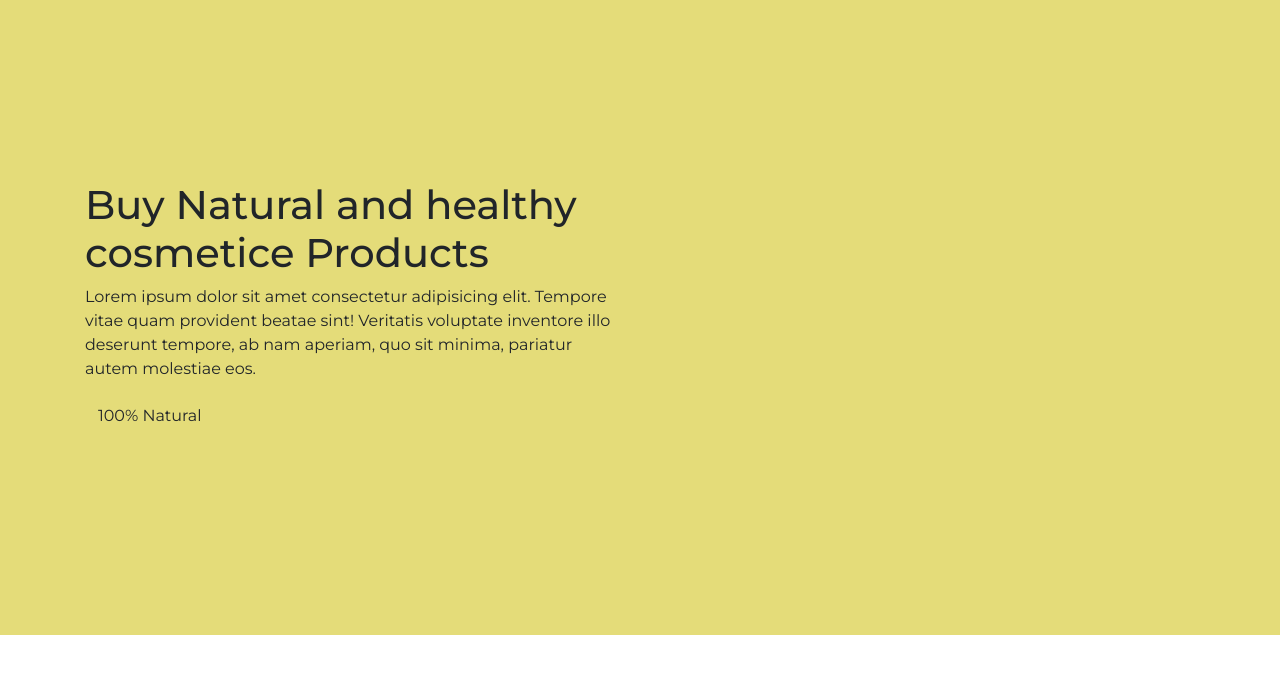
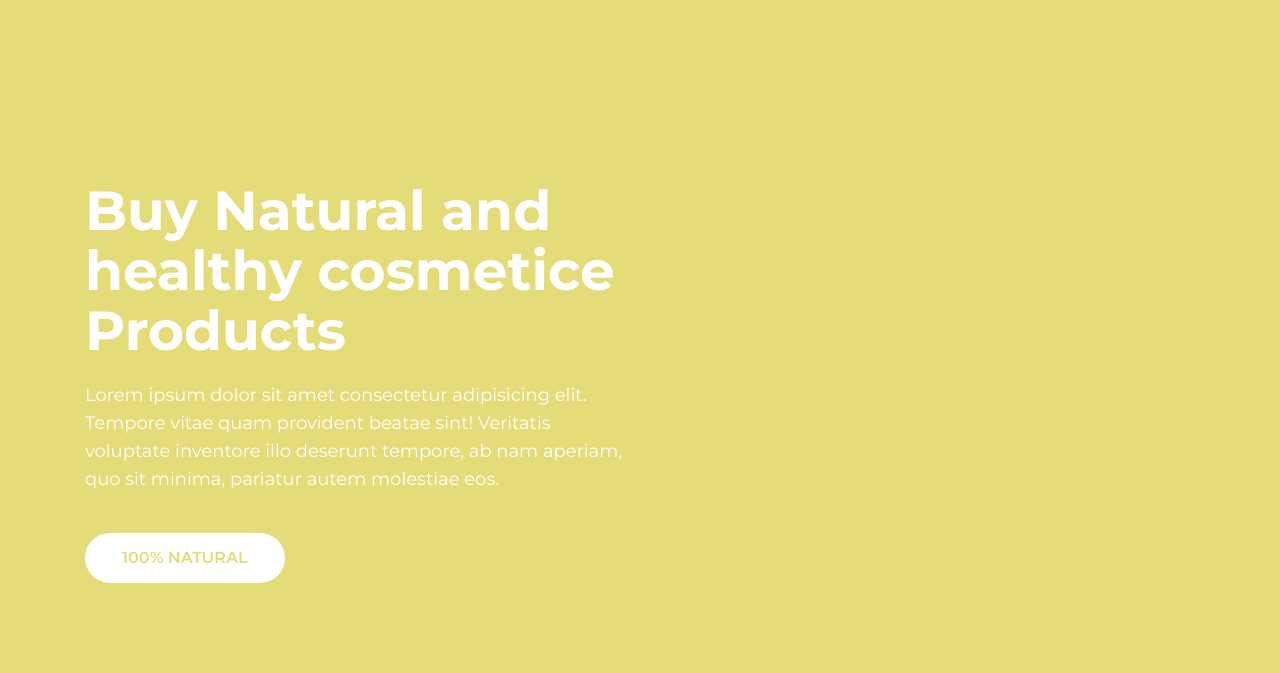
Before and after one commit to RedaMeziouni/Zinargana-landingpage, a plain HTML site: page index.html in a window 1280 px wide. Shown: the part 69-742 px from the top of the page. Drawn offline with Linux system fonts and the light colour scheme.

Commit message:
Button loading styling

```diff
--- a/css/skins/crimson.css
+++ b/css/skins/crimson.css
@@ -2,3 +2,8 @@
 .header {
     background-color: #E4DC79;
 }
+
+.mybtn1:hover,
+.mybtn1 {
+    color: #E4DC79;
+}
--- a/css/style.css
+++ b/css/style.css
@@ -42,6 +42,35 @@
     margin-top: -4px;
   }
 
+  .mybtn1 {
+    background-color: #fff;
+    font-size: 16px;
+    font-weight: 600;
+    text-transform: uppercase;
+    border-radius: 50px;
+    padding: 12px 36px;
+    cursor: pointer;
+    position: relative;
+    overflow: hidden;
+    z-index: 1;
+  }
+  .mybtn1:focus {
+    box-shadow: none;
+  }
+  .mybtn1::before{
+    content: '';
+    position: absolute;
+    left: 0;
+    top: 0;
+    width: 0%;
+    background-color: rgba(0,0,0,0.5);
+    height: 100%;
+    z-index: -1;
+    transition: all 0.3s ease;
+  }
+  .mybtn1:hover::before {
+    width: 100%;
+  }
   /* Header */
   .header {
     border-bottom: 1px solid rgba(255, 255, 255, 0.2);
@@ -75,3 +104,21 @@
   .home-section {
     padding: 250px 0 200px;
   }
+
+  .home-section .home-content h1{
+    font-size: 55px;
+    color: #fff;
+    font-weight: 700;
+    line-height: 60px;
+    margin: 0;
+  }
+
+  .home-section .home-content p {
+    color: #fff;
+    font-size: 18px;
+    margin-top: 20px;
+    margin-bottom: 40px;
+    line-height: 28px;
+  }
+
+  .home-section .home-content .btn {}
```
